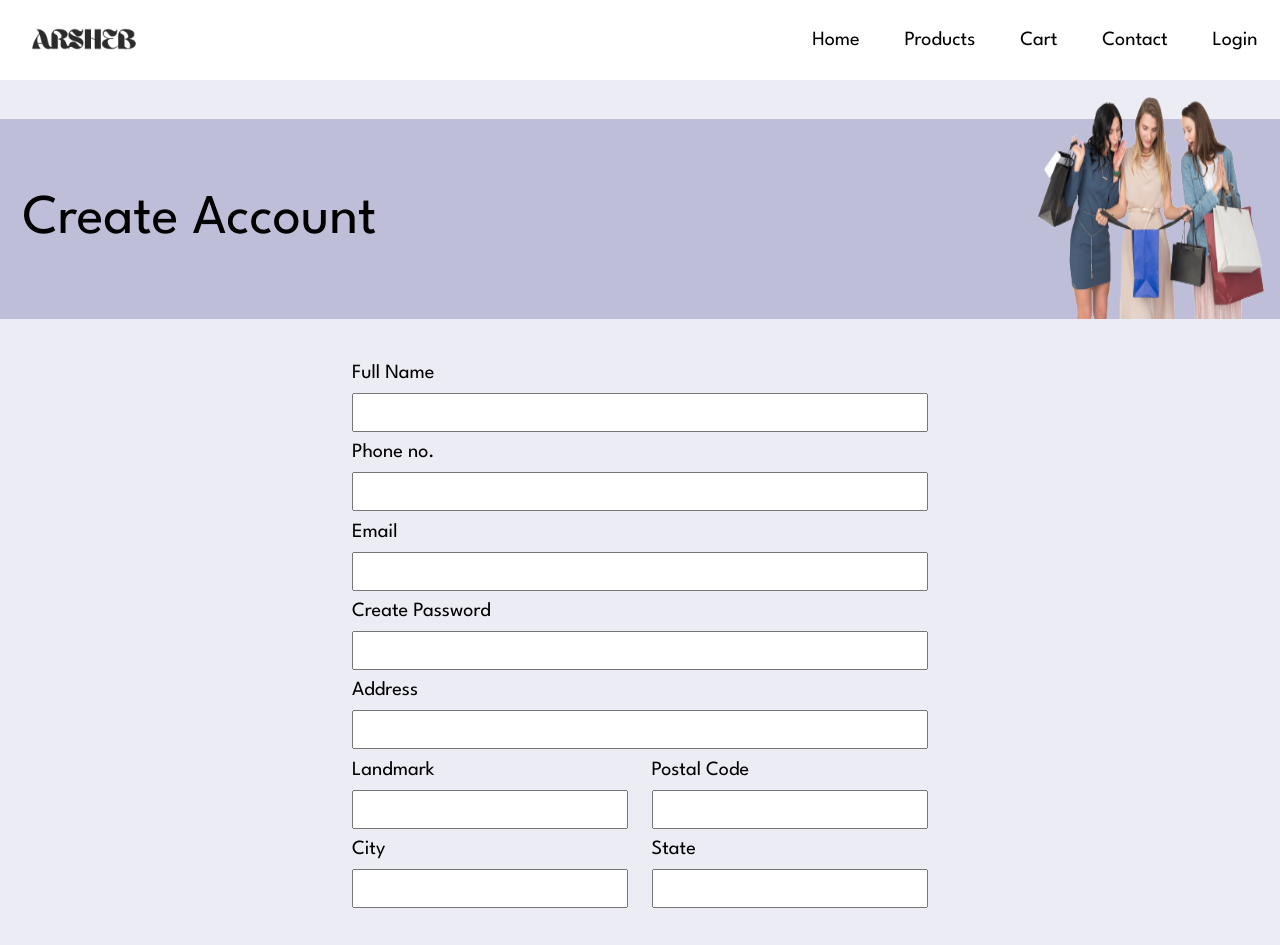
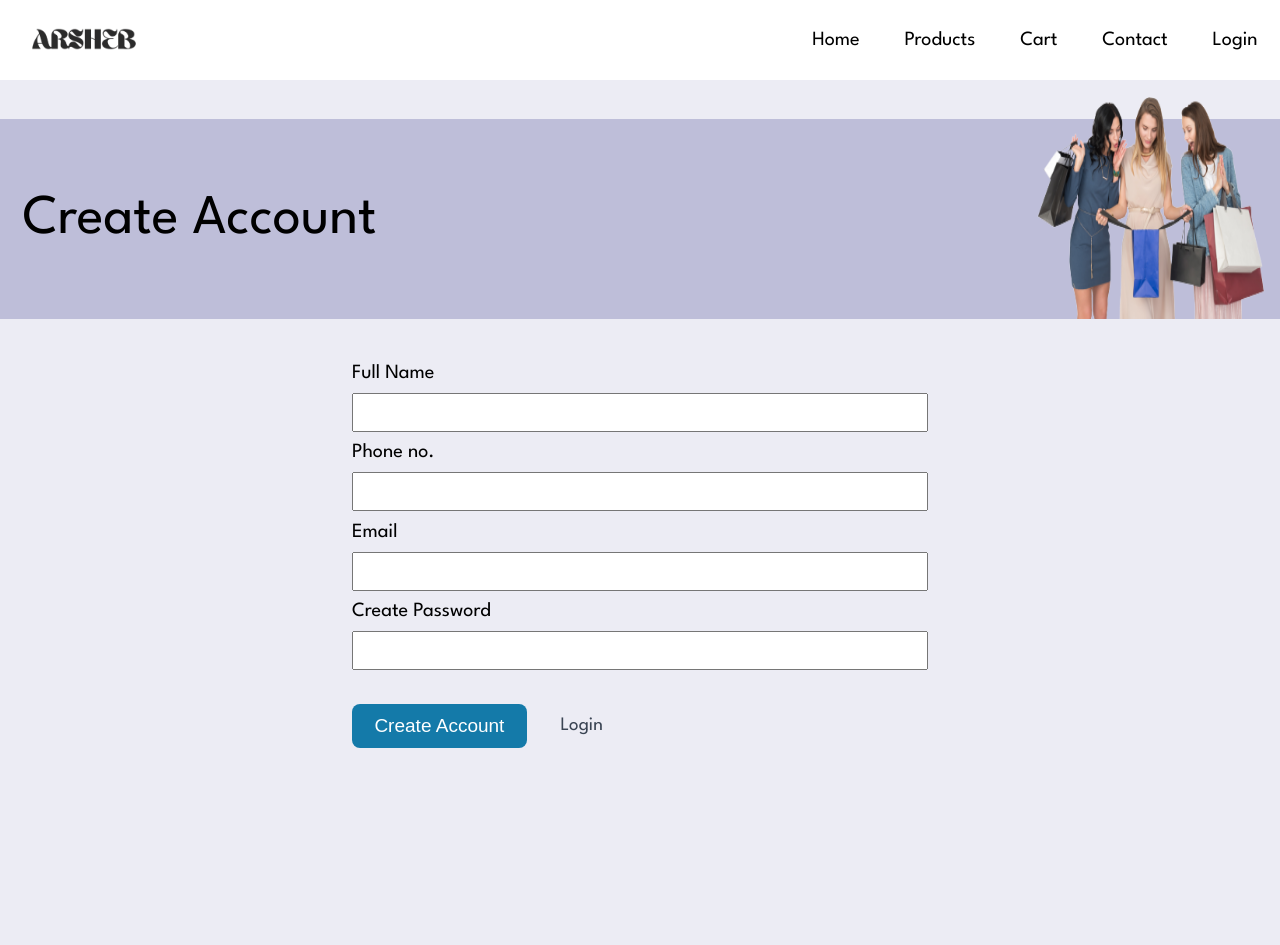
Before and after one commit to Arpit10110/Arsheb, a React (Vite) app: page /#/signup in a window 1280 px wide. Shown: the top 945 px of the page. Built offline with nearby package versions, Linux system fonts and the light colour scheme.

Commit message:
changes done on signup and login page

```diff
--- a/src/Components/Signupbox/Signupbox.jsx
+++ b/src/Components/Signupbox/Signupbox.jsx
@@ -12,58 +12,19 @@ const Signupbox = () => {
   const [Email, setEmail] = useState('');
   const [Phone, setPhone] = useState('');
   const [Password, setPassword] = useState('');
-  const [Address1, setAddress1] = useState('');
-  const [Landmark, setLandmark] = useState('');
-  const [PostalCode, setPostalCode] = useState('');
-  const [City, setCity] = useState('');
-  const [State, setState] = useState('');
 
-  // Handle Postal Code change
-  const handlePostalCodeChange = async (e) => {
-    const pincode = e.target.value;
-    setPostalCode(pincode);
-
-    // Only fetch data if the postal code is 6 digits (valid for Indian PIN)
-    if (pincode.length === 6) {
-      try {
-        const response = await axios.get(`https://api.postalpincode.in/pincode/${pincode}`);
-        const data = response.data;
-
-        if (data[0].Status === "Success") {
-          const postOffice = data[0].PostOffice[0];
-          setCity(postOffice.District);  // Set the city
-          setState(postOffice.State);    // Set the state
-        } else {
-          toast.error("Invalid Postal Code", {
-            position: "top-right",
-            autoClose: 5000,
-            hideProgressBar: false,
-            closeOnClick: true,
-            pauseOnHover: true,
-            draggable: true,
-            progress: undefined,
-            theme: "colored",
-          });
-        }
-      } catch (error) {
-        console.error("Error fetching postal code data:", error);
-      }
-    }
-  };
 
   const submithandel = async (e) => {
     e.preventDefault();
     try {
-      const address = Landmark + "," + Address1 + "," + City+ "," + State+ "," +PostalCode;
       const { data } = await axios.post(`${import.meta.env.VITE_Port}/signup`, {
         Fname,
         Email,
         Phone,
         Password,
-        address
       });
-
-      if (data.status === false) {
+      console.log(data);
+      if (data.success === false) {
         toast.error(data.message, {
           position: "top-right",
           autoClose: 5000,
@@ -118,53 +79,6 @@ const Signupbox = () => {
               required
             />
           </div>
-          <div className="login-div-input">
-            <h3>Address</h3>
-            <input
-              type="text"
-              onChange={(e) => setAddress1(e.target.value)}
-              required
-            />
-          </div>
-          <div className="signup-div-main">
-            <div className="signup-div-input">
-              <h3>Landmark</h3>
-              <input
-                type="text"
-                onChange={(e) => setLandmark(e.target.value)}
-                required
-              />
-            </div>
-            <div className="signup-div-input">
-              <h3>Postal Code</h3>
-              <input
-                type="text"
-                value={PostalCode}
-                onChange={handlePostalCodeChange}
-                required
-              />
-            </div>
-          </div>
-          <div className="signup-div-main">
-            <div className="signup-div-input">
-              <h3>City</h3>
-              <input
-                type="text"
-                value={City}
-                onChange={(e) => setCity(e.target.value)}
-                required
-              />
-            </div>
-            <div className="signup-div-input">
-              <h3>State</h3>
-              <input
-                type="text"
-                value={State}
-                onChange={(e) => setState(e.target.value)}
-                required
-              />
-            </div>
-          </div>
           <div className="signup-div-btn">
             <button type="submit">Create Account</button>
             <Link to="/login">Login</Link>
--- a/src/Components/Signupbox/signbox.css
+++ b/src/Components/Signupbox/signbox.css
@@ -20,7 +20,7 @@
 }
 .signup-div-btn{
     display: flex ;
-    margin-top: 2.5rem;
+    margin-top: 2rem;
     flex-direction: row ;
     gap: 3rem ;
     align-items: center;
```
Also changed, not shown: 2 other files (tests, documents, lock files or other folders).
